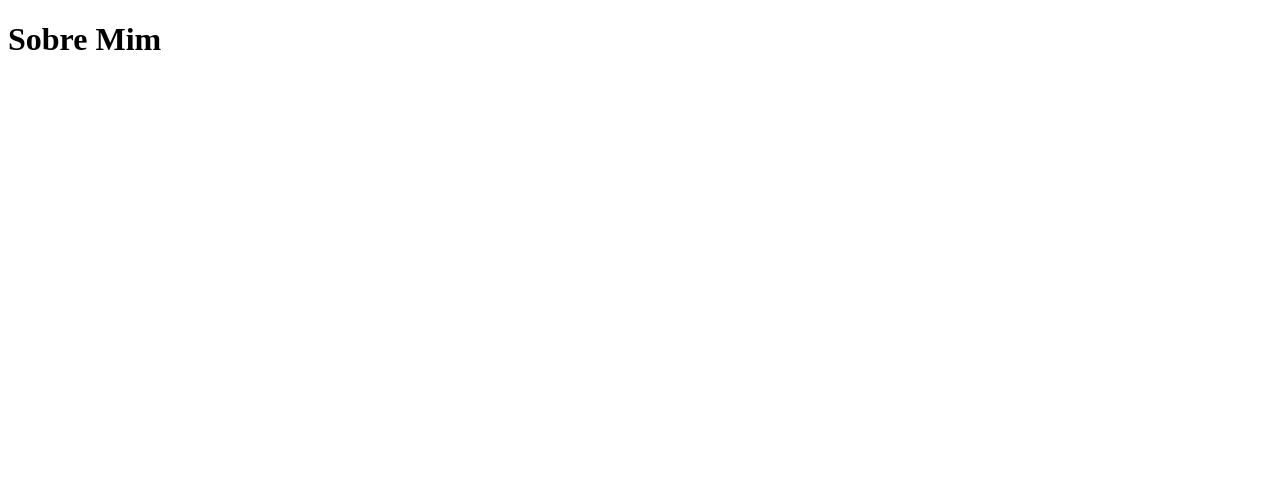
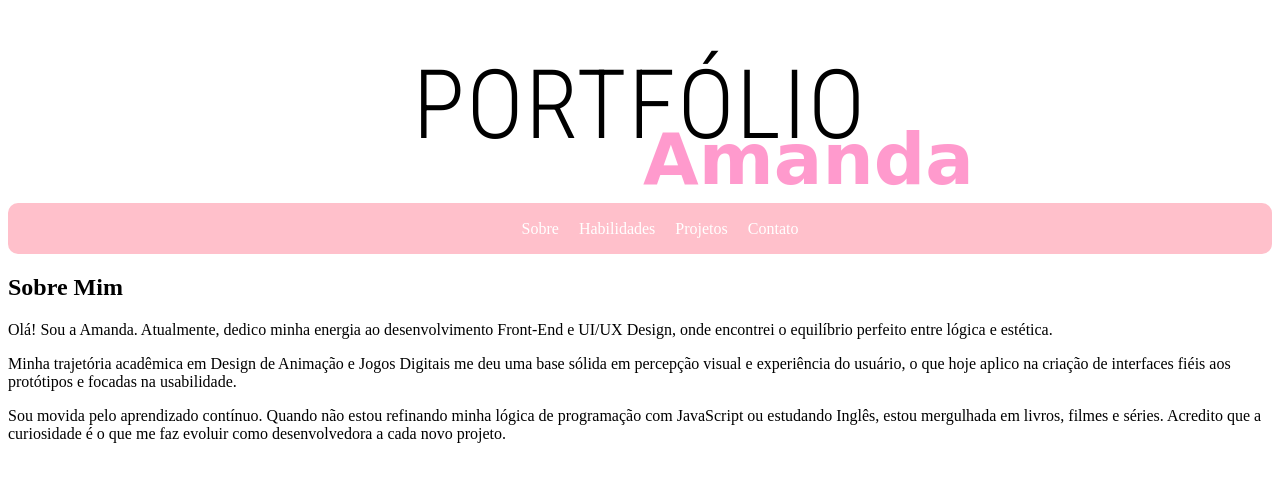
Before and after one commit to amandacor-deiro/portfolio, a plain HTML site: page index.html in a window 1280 px wide. Drawn offline with Linux system fonts and the light colour scheme; a web font is replaced by a local one.

Commit message:
Organizando seções e modificando o título

```diff
--- a/index.html
+++ b/index.html
@@ -4,8 +4,36 @@
     <meta charset="UTF-8">
     <meta name="viewport" content="width=device-width, initial-scale=1.0">
     <title>Portfólio Amanda</title>
+    <link rel="stylesheet" href="style.css">
 </head>
 <body>
-    <h1>Sobre Mim</h1>
+    <header>
+        <div class="logo-container">
+        <h1 class="logo-text">
+            <span class="main-title">PORTFÓLIO</span>
+            <span class="sub-title">Amanda</span>
+        </h1>
+    </div>
+        <nav>
+            <ul class="nav-links">
+                <li><a href="">Sobre</a></li>
+                <li><a href="">Habilidades</a></li>
+                <li><a href="">Projetos</a></li>
+                <li><a href="">Contato</a></li>
+            </ul>
+        </nav>
+    </header>
+    <main>
+        <section>
+            <h2>Sobre Mim</h2>
+            <p>Olá! Sou a Amanda. Atualmente, dedico minha energia ao desenvolvimento Front-End e UI/UX Design, onde encontrei o equilíbrio perfeito entre lógica e estética.</p>
+
+            <p>Minha trajetória acadêmica em Design de Animação e Jogos Digitais me deu uma base sólida em percepção visual e experiência do usuário, o que hoje aplico na criação de interfaces fiéis aos protótipos e focadas na usabilidade.</p>
+
+            <p>Sou movida pelo aprendizado contínuo. Quando não estou refinando minha lógica de programação com JavaScript ou estudando Inglês, estou mergulhada em livros, filmes e séries. Acredito que a curiosidade é o que me faz evoluir como desenvolvedora a cada novo projeto.</p>
+        </section>
+    </main>
+
+    <script src="script.js"></script>
 </body>
 </html>
--- /dev/null
+++ b/style.css
@@ -0,0 +1,71 @@
+@charset "UTF-8";
+
+/* Importando as fontes do Google Fonts (adicione isso no topo do seu CSS) */
+@import url('https://fonts.googleapis.com/css2?family=Roboto+Condensed:wght@300&family=Satisfy&display=swap');
+@import url('https://fonts.googleapis.com/css2?family=Monsieur+La+Doulaise&display=swap');
+@import url('https://fonts.googleapis.com/css2?family=Monsieur+La+Doulaise&family=Rouge+Script&display=swap');
+
+/* HEADER-TÍTULO */
+
+.logo-container {
+    display: flex;
+    justify-content: center; /* Centraliza horizontalmente na página */
+    align-items: center; /* Centraliza verticalmente se necessário */
+    padding: 20px 0;
+}
+
+.logo-text {
+    position: relative; /* Isso é crucial para o "Amanda" se alinhar a ele */
+    display: inline-block;
+}
+
+.main-title {
+    font-family: 'Roboto Condensed', sans-serif; /* A fonte fina e alta */
+    font-size: 6rem; /* Ajuste o tamanho conforme necessário */
+    font-weight: 300; /* Leve */
+    color: black;
+    text-transform: uppercase; /* Força maiúsculas */
+    letter-spacing: 2px; /* Espaço entre as letras */
+}
+
+.sub-title {
+    position: absolute; /* ISSO permite que ele fique por cima */
+    font-family: 'Monsieur La Doulaise', cursive; /* A fonte cursiva */
+    font-size: 4.5rem; /* Um pouco menor que o título principal */
+    color: #ff69b4ab; /* O rosa (use sua cor exata aqui) */
+
+    /* Posicionamento exato */
+    bottom: -40px; /* Empurra para baixo para sobrepor a linha inferior */
+    left: 230px; /* Alinha um pouco à direita */
+
+    /* Efeito de sobreposição (z-index) */
+    z-index: 2; /* Garante que fique por cima do título preto */
+}
+
+/* HEADER-MENU */
+
+nav {
+    background-color: pink;
+    padding: 0.05rem;
+    border-radius: 10px;
+}
+
+.nav-links {
+    display: flex;
+    list-style: none;
+    justify-content: center;
+    gap: 20px;
+}
+
+nav a {
+    text-decoration: none;
+    color: white;
+}
+
+/* SOBRE MIM */
+
+/* HABILIDADES */
+
+/* PROJETOS */
+
+/* CONTATOS */
```
Also changed, not shown: css/style.css (deleted), js/script.js (deleted), script.js (added).
